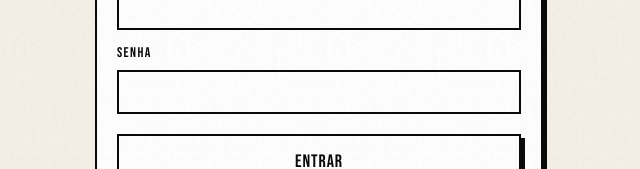
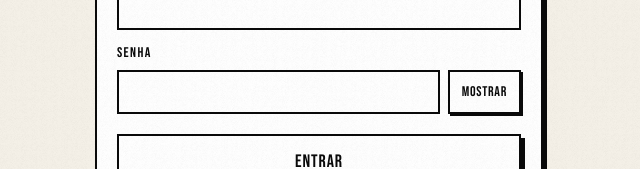
Before and after one commit to thurcruz/conf26, a Next.js app: page /admin/login in a window 1280 px wide. Shown: the part 357-526 px from the top of the page, without its empty margins (321-961 px from the left). Built offline with nearby package versions, Linux system fonts and the light colour scheme.

Commit message:
feat(admin): botao Mostrar/Ocultar senha no login
Ao lado do campo de senha, botao textual que alterna type=password /
type=text. Usa aria-pressed para acessibilidade.

Co-Authored-By: Claude Opus 4.7 <noreply@anthropic.com>

```diff
--- a/src/app/admin/login/page.tsx
+++ b/src/app/admin/login/page.tsx
@@ -9,6 +9,7 @@ export default function AdminLogin() {
   const router = useRouter();
   const [email, setEmail] = useState('');
   const [password, setPassword] = useState('');
+  const [showPwd, setShowPwd] = useState(false);
   const [loading, setLoading] = useState(false);
   const [error, setError] = useState<string | null>(null);
 
@@ -47,13 +48,24 @@ export default function AdminLogin() {
         </label>
         <label className="block mt-3">
           <span className="font-display tracking-widest uppercase text-sm">Senha</span>
-          <input
-            type="password"
-            required
-            value={password}
-            onChange={(e) => setPassword(e.target.value)}
-            className="v-input mt-1"
-          />
+          <div className="mt-1 flex gap-2">
+            <input
+              type={showPwd ? 'text' : 'password'}
+              required
+              value={password}
+              onChange={(e) => setPassword(e.target.value)}
+              className="v-input flex-1"
+            />
+            <button
+              type="button"
+              onClick={() => setShowPwd((v) => !v)}
+              aria-label={showPwd ? 'Ocultar senha' : 'Mostrar senha'}
+              aria-pressed={showPwd}
+              className="v-btn v-btn-sm !px-3"
+            >
+              {showPwd ? 'Ocultar' : 'Mostrar'}
+            </button>
+          </div>
         </label>
 
         {error && (
```
